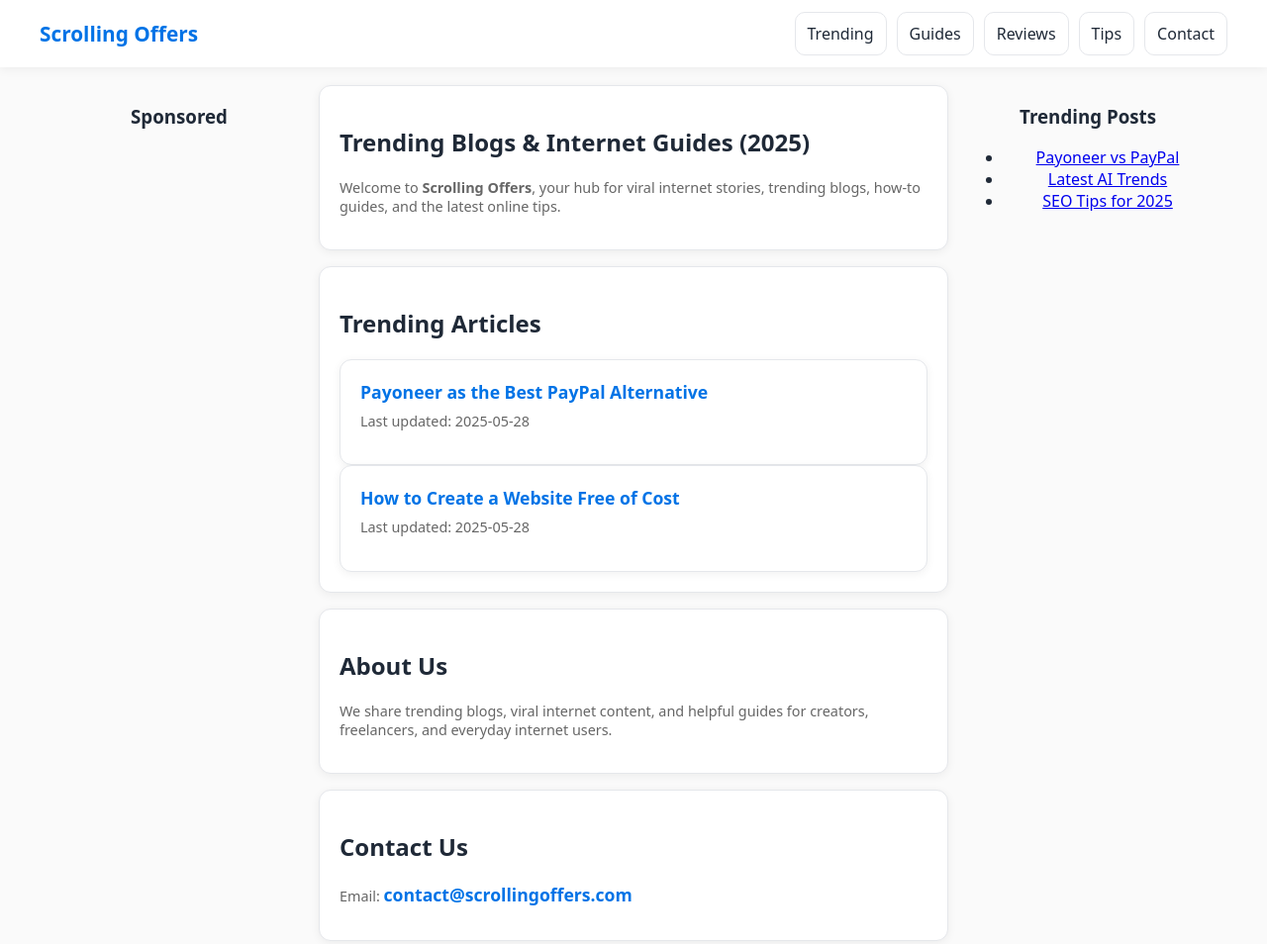
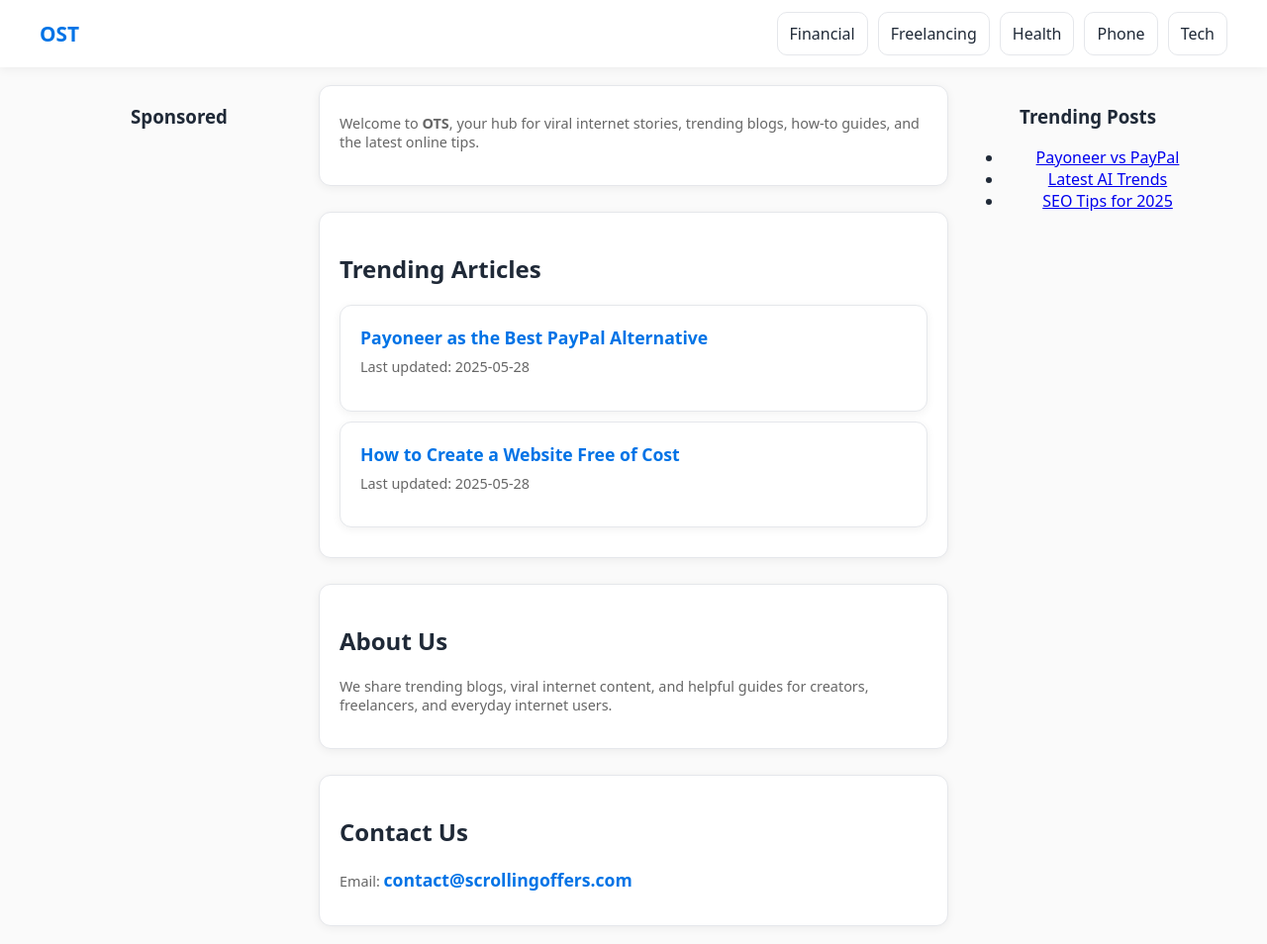
Before and after one commit to muradhossain400372/scrolleroffers, a plain HTML site: page index.html in a window 1280 px wide. Shown: the top 954 px of the page at 99% size. Drawn offline with Linux system fonts and the light colour scheme.

Commit message:
index.html

```diff
--- a/index.html
+++ b/index.html
@@ -111,6 +111,7 @@
     }
 
     .card {
+      margin-bottom: 10px;
       background: #fff;
       border: 1px solid var(--muted);
       box-shadow: var(--shadow);
@@ -120,7 +121,7 @@
     }
 
     .card:hover {
-      transform: translateY(-4px);
+      transform: translateY(-1px);
     }
 
     .card a {
@@ -157,14 +158,14 @@
   <!-- Header -->
   <header class="site-header">
     <div class="topbar">
-      <div class="brand">Scrolling Offers</div>
+      <div class="brand">OST</div>
       <button class="menu-toggle" id="menuToggle">☰ Menu</button>
       <nav id="mainNav">
-        <a href="https://blogsupportweb.com/trending" target="_blank" rel="nofollow noopener">Trending</a>
-        <a href="https://blogsupportweb.com/guides" target="_blank" rel="nofollow noopener">Guides</a>
-        <a href="https://blogsupportweb.com/reviews" target="_blank" rel="nofollow noopener">Reviews</a>
-        <a href="https://blogsupportweb.com/tips" target="_blank" rel="nofollow noopener">Tips</a>
-        <a href="#contact">Contact</a>
+        <a href="https://blogsupportweb.com/financial/" target="_blank" rel="nofollow noopener">Financial</a>
+        <a href="https://blogsupportweb.com/freelancing/" target="_blank" rel="nofollow noopener">Freelancing</a>
+        <a href="https://blogsupportweb.com/health/" target="_blank" rel="nofollow noopener">Health</a>
+        <a href="https://blogsupportweb.com/mobiles/" target="_blank" rel="nofollow noopener">Phone</a>
+        <a href="https://blogsupportweb.com/technology/" target="_blank" rel="nofollow noopener">Tech</a>
       </nav>
     </div>
   </header>
@@ -178,8 +179,7 @@
 
     <main class="main">
       <section id="intro" class="card">
-        <h1>Trending Blogs & Internet Guides (2025)</h1>
-        <p>Welcome to <strong>Scrolling Offers</strong>, your hub for viral internet stories, trending blogs, how-to guides, and the latest online tips.</p>
+        <p>Welcome to <strong>OTS</strong>, your hub for viral internet stories, trending blogs, how-to guides, and the latest online tips.</p>
       </section>
 
       <section id="posts" class="card">
```
